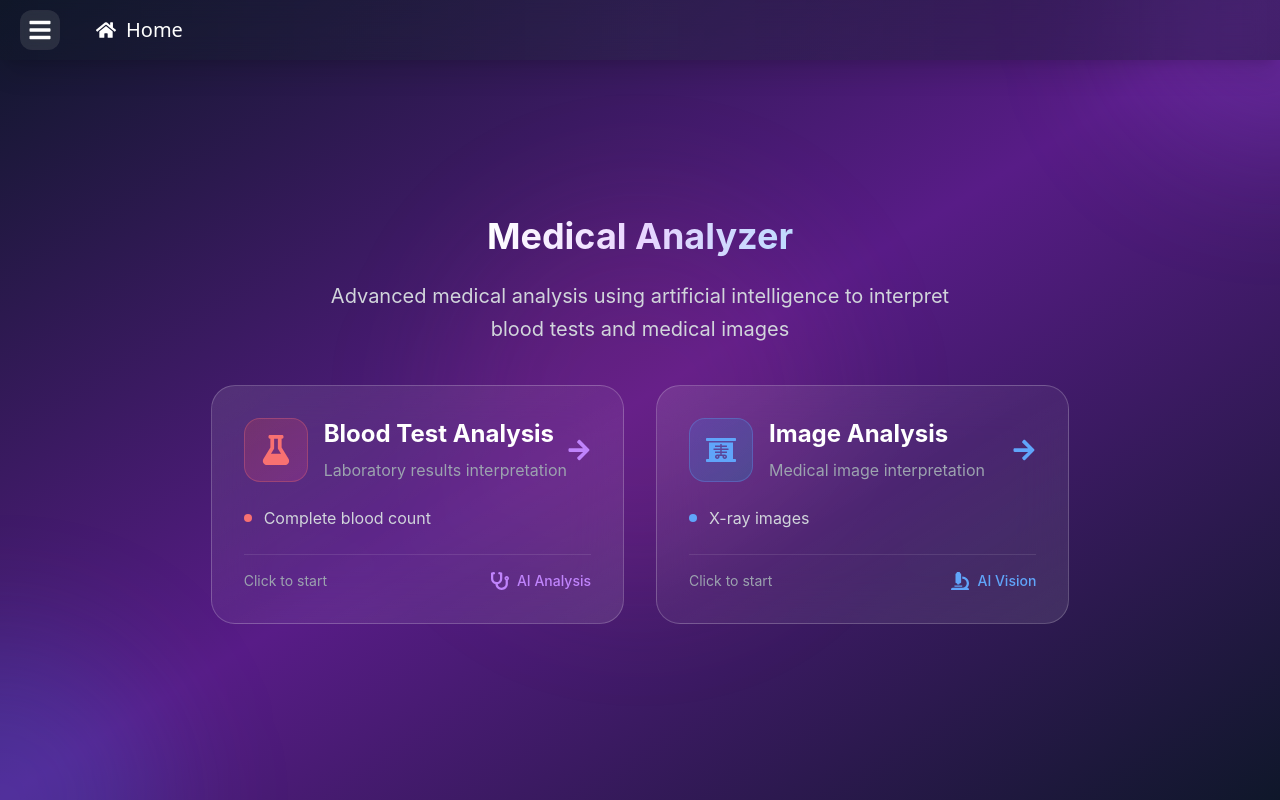
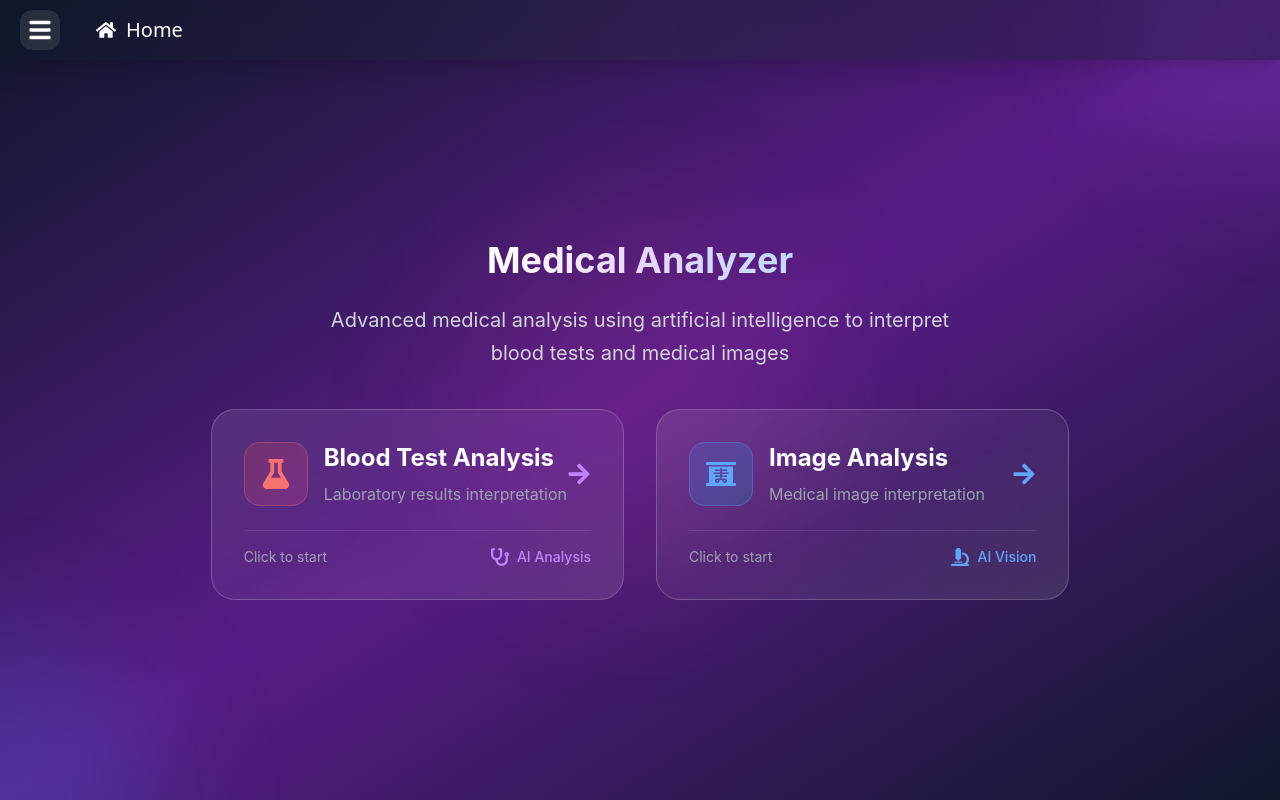
Before and after one commit to 00200200/AI-Medical-Analyzer, a React (Create React App) app in the folder frontend/: page / in a window 1280 px wide. Built offline with nearby package versions, Linux system fonts and the light colour scheme.

Commit message:
Add Readme Photos & Change landing Page

```diff
--- a/frontend/src/components/LandingPage.jsx
+++ b/frontend/src/components/LandingPage.jsx
@@ -13,7 +13,9 @@ const LandingPage = ({ navigateTo }) => {
 			<div className='relative z-10 max-w-6xl mx-auto'>
 				<div className='text-center mb-10 mt-10'>
 					<h1 className='text-3xl md:text-4xl font-bold mb-6'>
-						<span className='bg-gradient-to-r from-white via-purple-200 to-blue-200 bg-clip-text text-transparent' style={{ WebkitBackgroundClip: 'text', WebkitTextFillColor: 'transparent' }}>
+						<span
+							className='bg-gradient-to-r from-white via-purple-200 to-blue-200 bg-clip-text text-transparent'
+							style={{ WebkitBackgroundClip: 'text', WebkitTextFillColor: 'transparent' }}>
 							Medical Analyzer
 						</span>
 					</h1>
@@ -36,13 +38,6 @@ const LandingPage = ({ navigateTo }) => {
 									</div>
 								</div>
 								<FaArrowRight className='text-2xl text-purple-400 group-hover:translate-x-2 transition-transform duration-300' />
-							</div>
-
-							<div className='space-y-4 mb-6'>
-								<div className='flex items-center space-x-3 text-gray-300'>
-									<div className='w-2 h-2 bg-red-400 rounded-full'></div>
-									<span>Complete blood count</span>
-								</div>
 							</div>
 
 							<div className='pt-4 border-t border-white/10'>
@@ -74,13 +69,6 @@ const LandingPage = ({ navigateTo }) => {
 								<FaArrowRight className='text-2xl text-blue-400 group-hover:translate-x-2 transition-transform duration-300' />
 							</div>
 
-							<div className='space-y-4 mb-6'>
-								<div className='flex items-center space-x-3 text-gray-300'>
-									<div className='w-2 h-2 bg-blue-400 rounded-full'></div>
-									<span>X-ray images</span>
-								</div>
-							</div>
-
 							<div className='pt-4 border-t border-white/10'>
 								<div className='flex items-center justify-between'>
 									<span className='text-sm text-gray-400'>Click to start</span>
```
Also changed, not shown: 10 other files (tests, documents, lock files or other folders).
